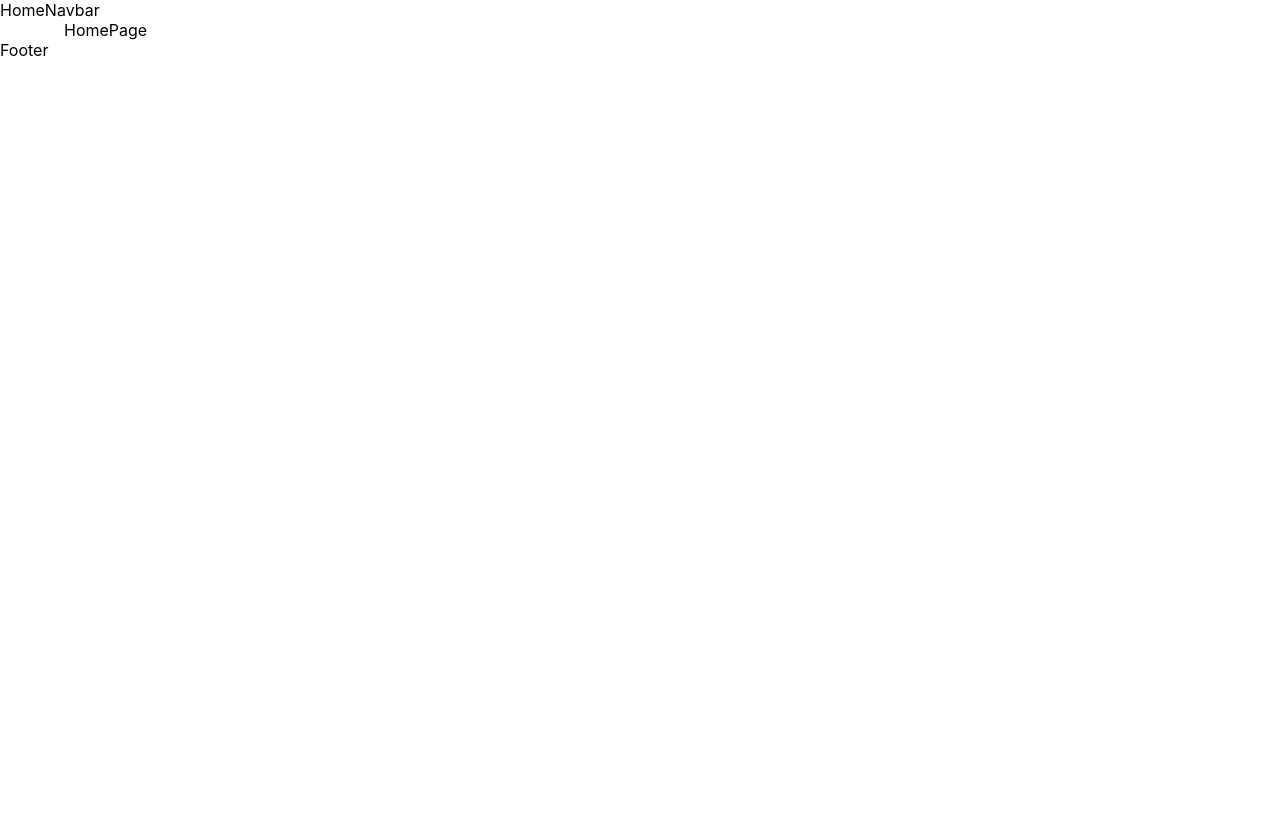
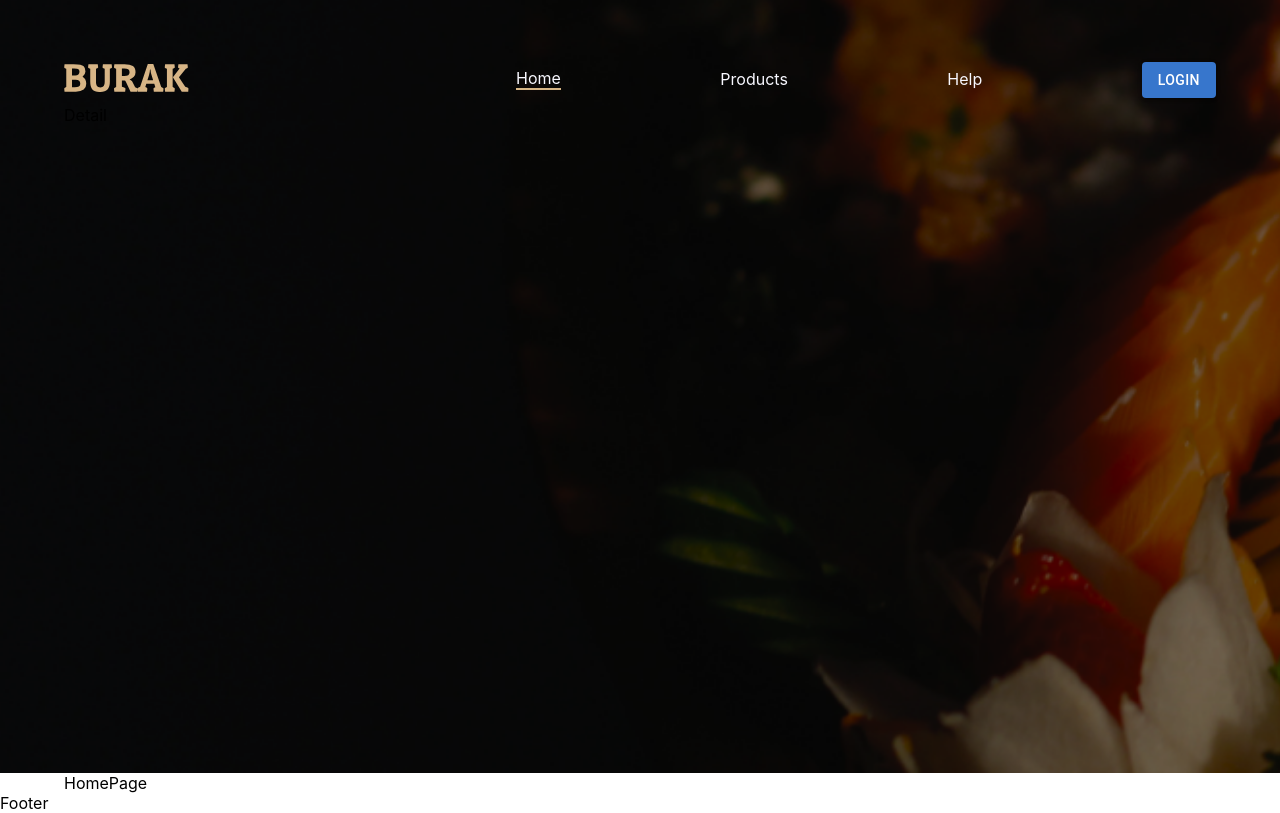
Before and after one commit to mrasilbek19/Burak-react, a React (Create React App) app: page / in a window 1280 px wide. Built offline with nearby package versions, Linux system fonts and the light colour scheme.

Commit message:
feat: develop and footer part  one

```diff
--- a/src/app/App.tsx
+++ b/src/app/App.tsx
@@ -1,5 +1,5 @@
 import React from "react";
-import "../css/app.css";
+
 import { Box, Button, Container, Stack, Typography } from "@mui/material";
 import { RippleBadge } from "./MaterialTheme/styled";
 import { Link, Route, Switch, useLocation } from "react-router-dom";
@@ -11,6 +11,9 @@
 import { HomeNavbar } from "./components/headers/HomeNavbar";
 import { OtherNavbar } from "./components/headers/OtherNavbar";
 import { Footer } from "./components/footer";
+import "../css/app.css";
+import "../css/navbar.css";
+import { HelpPage } from "./screens/helpPage";
 
 function App() {
   const location = useLocation();
@@ -27,6 +30,9 @@
         <Route path="/member-page">
           <UserPage />
         </Route>
+        <Route path="/help">
+          <HelpPage />
+        </Route>
         <Route path="/">
           <HomePage />
         </Route>
--- a/src/app/components/headers/HomeNavbar.tsx
+++ b/src/app/components/headers/HomeNavbar.tsx
@@ -1,3 +1,73 @@
+import { Box, Button, Container, Stack } from "@mui/material";
+import { NavLink } from "react-router-dom";
+
 export function HomeNavbar() {
-    return <div> HomeNavbar</div>
+    const authMember = null;
+    return (<div className="home-navbar">
+        <Container sx={{ mt: "55px", height: "642px" }}>
+            <Stack
+                sx={{
+                    height: "50px",
+                    flexDirection: "row",
+                    justifyContent: "space-between",
+                    alignItems: "center",
+                }}
+            >
+                <Box>
+                    <NavLink to='/'>
+                        <img style={{ width: "125px", height: "30px" }} src="/icons/burak.svg" />
+                    </NavLink>
+                </Box>
+                <Stack
+                    sx={{
+                        flexDirection: "row",
+                        justifyContent: "space-between",
+                        alignItems: "center",
+                        minWidth: "700px",
+                    }}
+                >
+                    <Box className={"hover-line"}>
+                        <NavLink to='/' activeClassName={"underline"}>
+                            Home
+                        </NavLink>
+                    </Box>
+                    <Box className={"hover-line"}>
+                        <NavLink to='/products' activeClassName={"underline"}>
+                            Products
+                        </NavLink>
+                    </Box>
+                    {authMember ? (
+                        <Box className={"hover-line"}>
+                            <NavLink to='/orders' activeClassName={"underline"}>
+                                Orders
+                            </NavLink>
+                        </Box >
+                    ) : null}
+                    {authMember ? (
+                        <Box className={"hover-line"}>
+                            <NavLink to='/member-page' activeClassName={"underline"}>
+                                My Page
+                            </NavLink>
+                        </Box>
+                    ) : null}
+                    <Box className={"hover-line"}>
+                        <NavLink to='/help' activeClassName={"underline"}>
+                            Help
+                        </NavLink>
+                    </Box>
+                    {/* BASKET */}
+
+                    {!authMember ? (<Box>
+                        <Button variant="contained" style={{ background: "#3776CC", color: "f8f8ff" }}>
+                            Login
+                        </Button>
+                    </Box>) : (
+                        <img />
+                    )}
+                </Stack>
+            </Stack>
+            <Stack>Detail</Stack>
+        </Container>
+    </div>
+    );
 }
--- a/src/app/components/headers/OtherNavbar.tsx
+++ b/src/app/components/headers/OtherNavbar.tsx
@@ -1,3 +1,3 @@
 export function OtherNavbar() {
-    return <div> OtherNavbar</div>
+    return (<div> OtherNavbar</div>);
 }
--- /dev/null
+++ b/src/css/navbar.css
@@ -0,0 +1,38 @@
+.home-navbar {
+    width: 100%;
+    height: 773px;
+    display: flex;
+    background: url("/public/img/banner.webp");
+    background-size: cover;
+}
+
+.home-navbar a {
+    text-decoration: none;
+}
+
+.home-navbar .hover-line a {
+    color: #f8f8ff;
+    z-index: 100;
+}
+
+.home-navbar .underline {
+    display: block;
+    content: "";
+    border-bottom: solid 2px #d7b686;
+}
+
+.home-navbar .hover-line:after {
+    display: block;
+    content: "";
+    border-bottom: solid 2px #d7b686;
+    transform: scaleX(0);
+    transition: transform 250ms ease-in-out;
+}
+
+.home-navbar .hover-line:hover:after {
+    transform: scaleX(1);
+}
+
+.home-navbar div.hover-line:after {
+    transform-origin: 0% 50%;
+}
--- /dev/null
+++ b/src/global.d.ts
@@ -0,0 +1 @@
+declare module "*.css";
```
